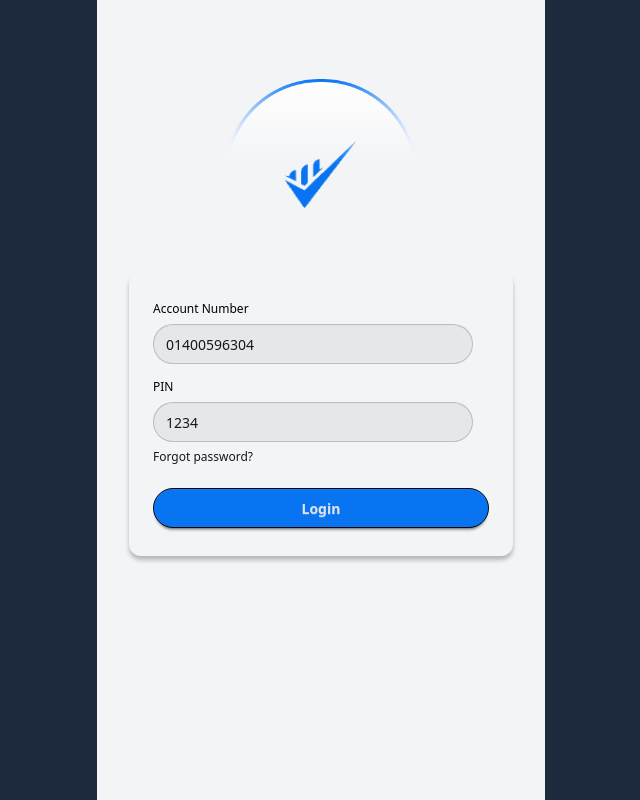
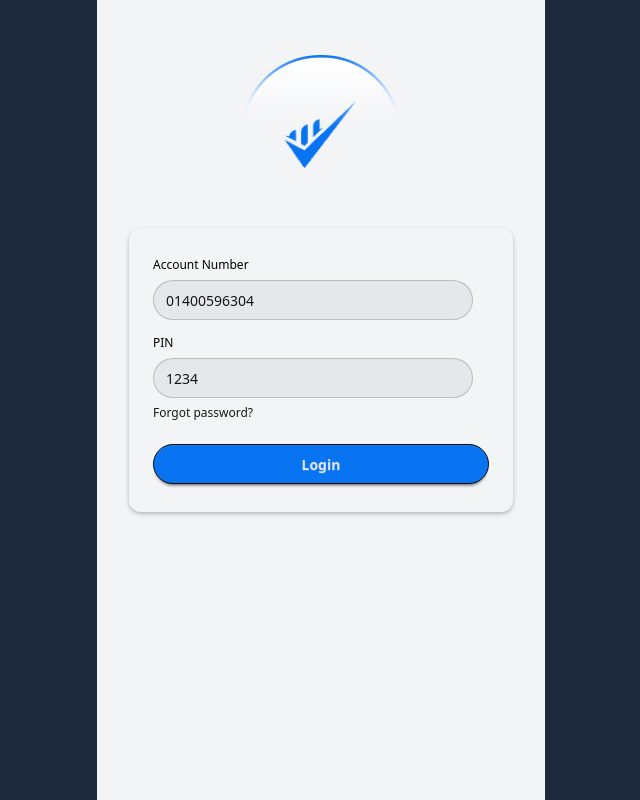
Before and after one commit to mahdihasanjr/practice-9-payoo-mobile-bank-module-27, a plain HTML site: page index.html in a window 1280 px wide. Shown: the whole page, without its empty margins (319-959 px from the left). Drawn offline with nearby package versions, Linux system fonts and the light colour scheme.

Commit message:
some updated

```diff
--- a/index.html
+++ b/index.html
@@ -9,23 +9,22 @@
     <script src="https://cdn.jsdelivr.net/npm/@tailwindcss/browser@4"></script>
 </head>
 <body class="bg-slate-800">
-    <section class="lg:max-w-md min-h-screen bg-gray-100 mx-auto p-4 lg:p-5">
+    <section class="lg:max-w-md min-h-screen bg-gray-100 mx-auto p-4 lg:p-5 ">
 
         <!-- header code start -->
          <header>
             <!-- content box -->
-            <nav class="flex justify-center items-center  mt-20">
+
                 <!-- image box -->
-                <div class=" w-9/12 my-10 flex justify-center items-center relative">
-                    <img class=" w-48 mx-auto absolute" src="./assets/bg.png" alt="">
+                <div class="mt-20 mb-10  flex justify-center items-center relative">
+                    <img class=" w-40 mx-auto absolute" src="./assets/bg.png" alt="">
                     <img class="w-18 mx-auto" src="./assets/Group.png" alt="">
                 </div>
-            </nav>
          </header>
 
          <!-- login section -->
- <div class="hero pt-6 pb-10 ">
-    <div class="card w-full max-w-sm shrink-0 shadow-[0_4px_4px_0_rgba(0,4,4,0.25)] rounded-xl">
+        <div class="hero py-5 ">
+    <div class="card w-full max-w-sm shrink-0 shadow-[0_2px_4px_0_rgba(0,4,4,0.25)] rounded-xl">
       <form class="card-body">
         <fieldset class="fieldset">
           <label class="label text-black font-medium">Account Number</label>
@@ -37,7 +36,7 @@
         </fieldset>
     </form>
     </div>
-</div>
+        </div>
 
     </section>
 
```
